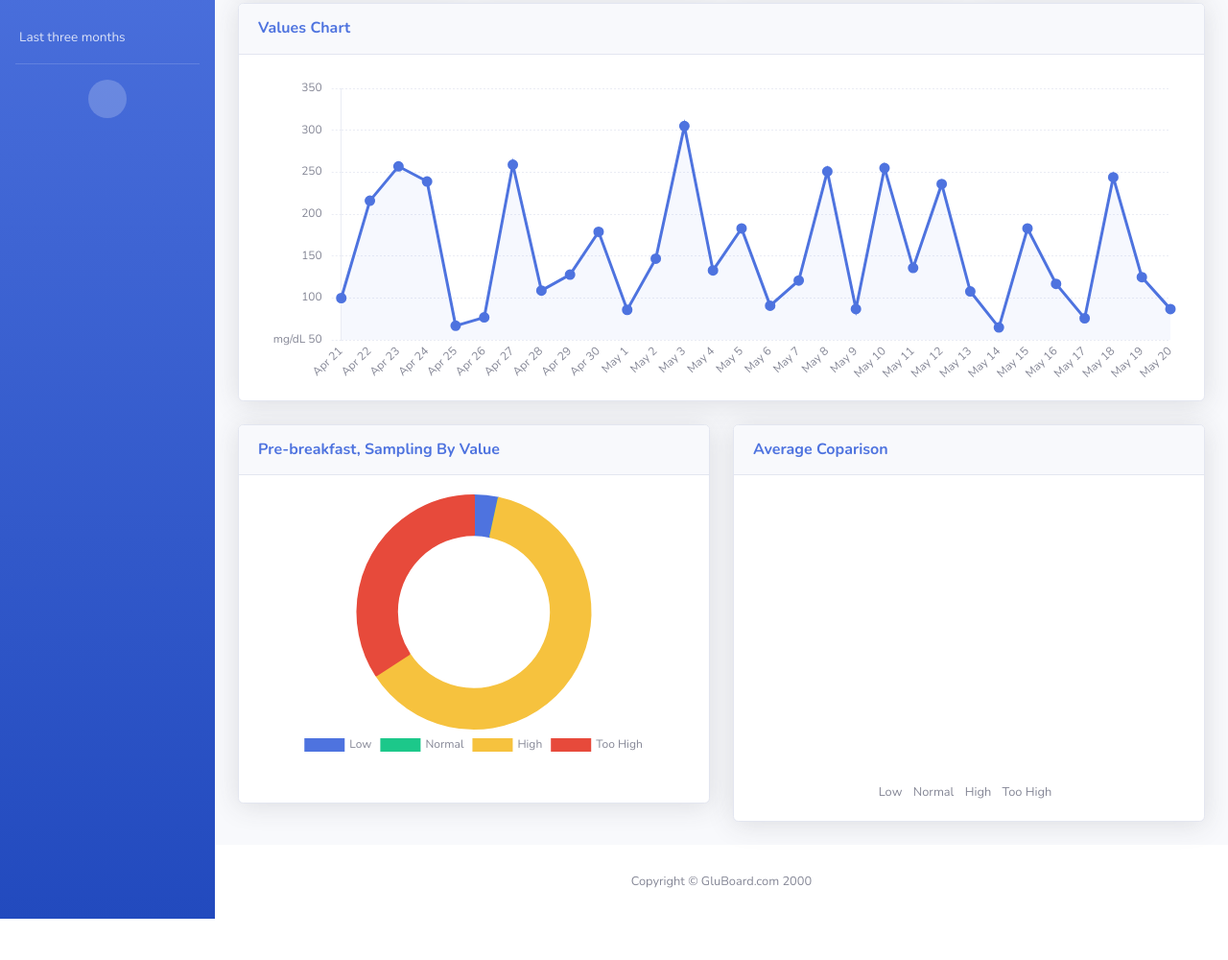
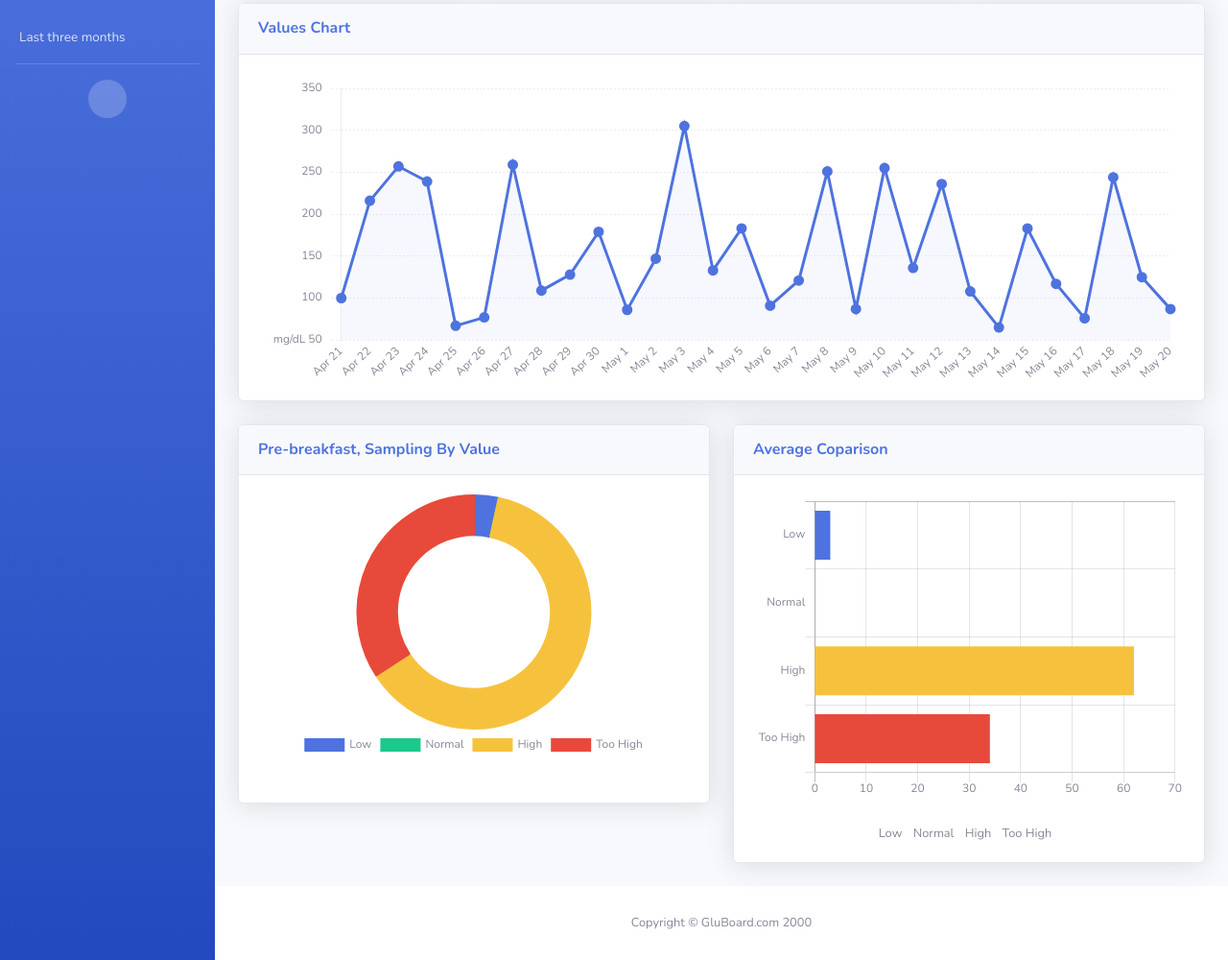
Before and after one commit to auxcoder/gluboard-bootstrap, a website: page index.html in a window 1280 px wide. Shown: the part 262-1262 px from the top of the page at 96% size. Before the commit the page ends 1219 px from the top, so only its background shows below. Drawn offline with nearby package versions, Linux system fonts and the light colour scheme; files that its build step writes are made by us from their sources.

Commit message:
Fix class name

```diff
--- a/index.html
+++ b/index.html
@@ -106,6 +106,34 @@
           <ul class="navbar-nav ml-auto">
             <div class="topbar-divider d-none d-sm-block"></div>
 
+            <!-- Nav Item - User Information -->
+            <!-- Dropdown - User Information -->
+            <!-- <li class="nav-item dropdown no-arrow">
+              <a class="nav-link dropdown-toggle" href="#" id="userDropdown" role="button" data-toggle="dropdown"
+                aria-haspopup="true" aria-expanded="false">
+                <span class="mr-2 d-none d-lg-inline text-gray-600 small">Valerie Luna</span>
+                <img class="img-profile rounded-circle" src="https://source.unsplash.com/QAB-WJcbgJk/60x60">
+              </a>
+            <div class="dropdown-menu dropdown-menu-right shadow animated--grow-in" aria-labelledby="userDropdown">
+              <a class="dropdown-item" href="#">
+                <i class="fas fa-user fa-sm fa-fw mr-2 text-gray-400"></i>
+                Profile
+              </a>
+              <a class="dropdown-item" href="#">
+                <i class="fas fa-cogs fa-sm fa-fw mr-2 text-gray-400"></i>
+                Settings
+              </a>
+              <a class="dropdown-item" href="#">
+                <i class="fas fa-list fa-sm fa-fw mr-2 text-gray-400"></i>
+                Activity Log
+              </a>
+              <div class="dropdown-divider"></div>
+              <a class="dropdown-item" href="#" data-toggle="modal" data-target="#logoutModal">
+                <i class="fas fa-sign-out-alt fa-sm fa-fw mr-2 text-gray-400"></i>
+                Logout
+              </a>
+            </div>
+            </li> -->
 
           </ul>
 
@@ -273,7 +301,7 @@
                   <h6 class="m-0 font-weight-bold text-primary">Average Coparison</h6>
                 </div>
                 <div class="card-body">
-                  <div class="chart-pie mb-4">
+                  <div class="chart-bar mb-4">
                     <canvas id="chartHorizontalBar"></canvas>
                   </div>
                   <div class="mt-4 text-center small">
@@ -351,6 +379,7 @@
   <script src="scripts/date-fns.js"></script>
   <script src="scripts/chart-line.js"></script>
   <script src="scripts/chart-pie.js"></script>
+  <script src="scripts/horizontal-bar.js"></script>
   <script src="scripts/scripts.js"></script>
   <!-- endbuild -->
 </body>
```
